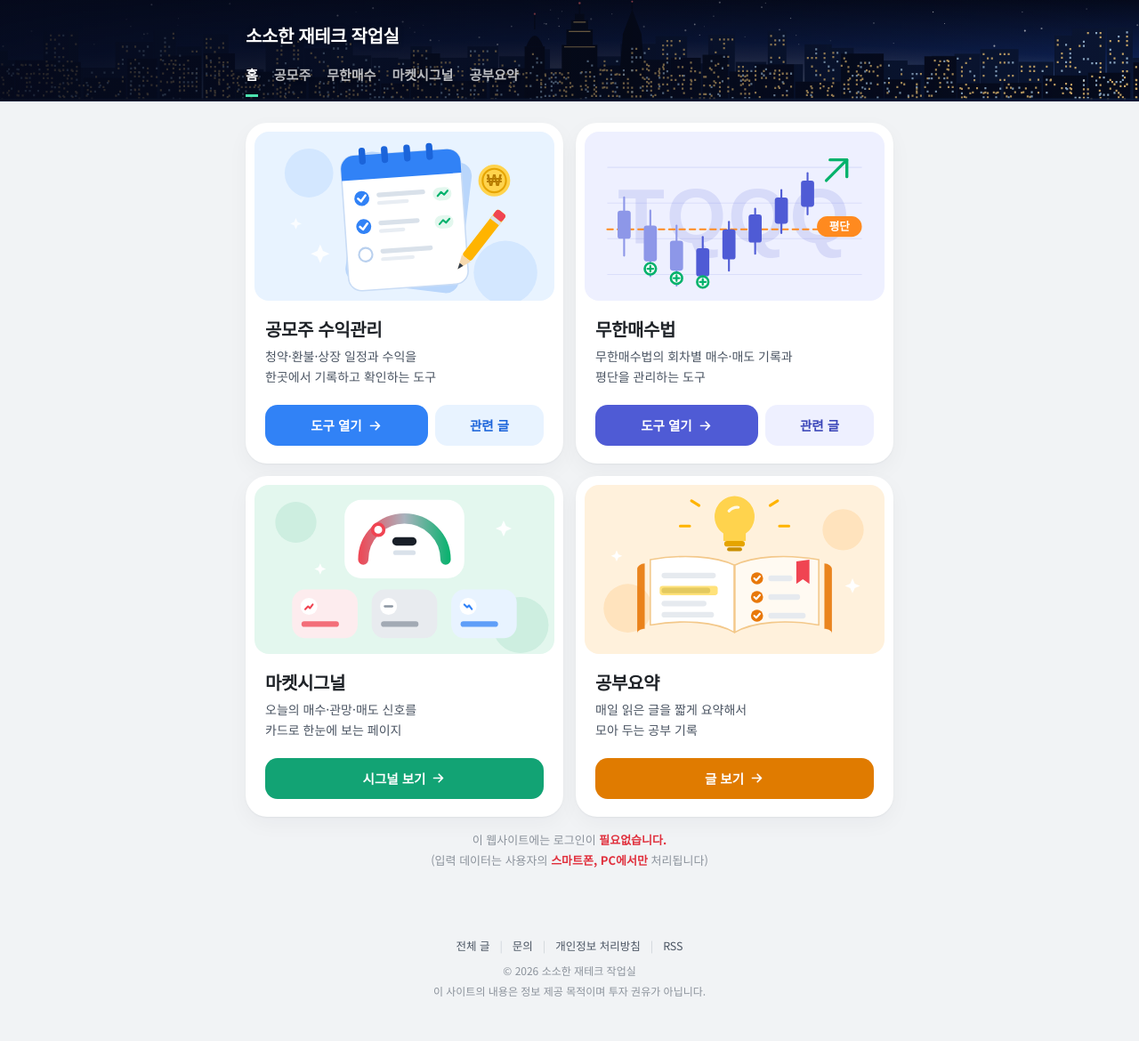
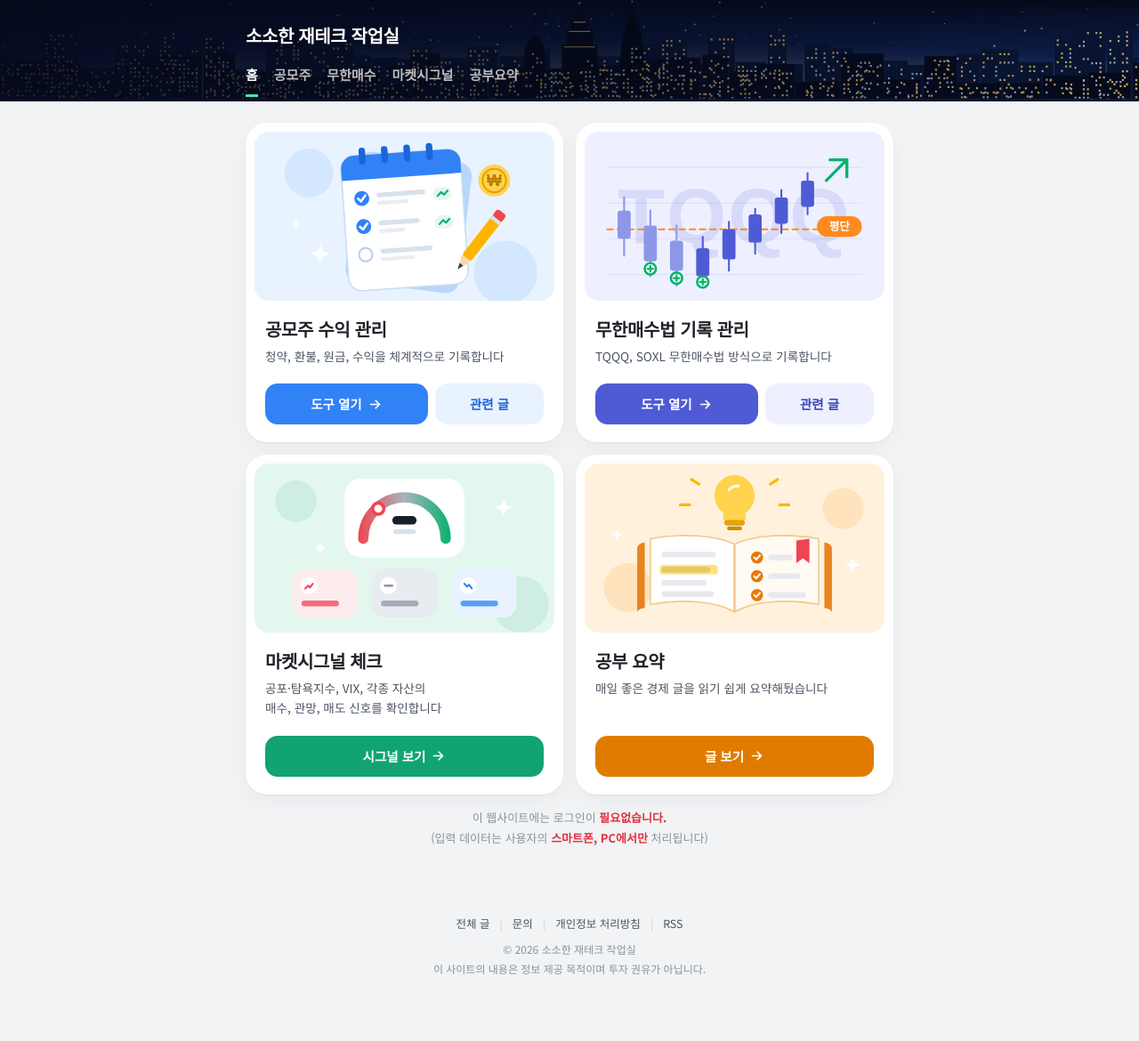
Before and after one commit to mzmzkgu/mzmzkgu.github.io, a Jekyll site: the page built from index.html, in a window 1280 px wide. Shown: the whole page at 89% size. Built offline with Jekyll 4.4.1, drawn with Linux system fonts in a browser that asks for light colours; after the commit the page ends 1145 px from its top, so only the background shows below that.

Commit message:
홈 카드 제목·설명 문구 변경, 설명은 한 줄로 맞춤
Co-Authored-By: Claude Sonnet 5.5 <noreply@anthropic.com>
Claude-Session: https://claude.ai/code/session_01HnZqqtAcJR4YGqc3LY19aj

```diff
--- a/assets/style.css
+++ b/assets/style.css
@@ -80,7 +80,7 @@ p { margin: 0 0 14px; }
   --hm-ac: #3182f6; --hm-ac-d: #1b64da; --hm-tint: #e8f3ff;
   background: var(--paper); border-radius: 24px; padding: 10px 10px 20px;
   box-shadow: 0 1px 2px rgba(25, 31, 40, .05), 0 8px 24px rgba(25, 31, 40, .04);
-  display: flex; flex-direction: column;
+  display: flex; flex-direction: column; container-type: inline-size;
 }
 .hm-infinity { --hm-ac: #4f5bd5; --hm-ac-d: #3a45b8; --hm-tint: #eef0ff; }
 .hm-market { --hm-ac: #12a374; --hm-ac-d: #0d7f5a; --hm-tint: #e3f7ee; }
@@ -92,7 +92,7 @@ p { margin: 0 0 14px; }
 .hm-art img { display: block; width: 100%; height: 100%; object-fit: contain; }
 .hm-body { padding: 18px 12px 0; display: flex; flex-direction: column; flex: 1; }
 .hm-name { font-size: 20px; font-weight: 800; letter-spacing: -.02em; line-height: 1.35; margin: 0; }
-.hm-desc { font-size: 14px; color: var(--sub); line-height: 1.65; margin: 6px 0 20px; flex: 1; }
+.hm-desc { font-size: min(14px, 3.7vw); font-size: min(14px, 4.05cqw); color: var(--sub); line-height: 1.65; margin: 6px 0 20px; flex: 1; white-space: nowrap; }
 .hm-actions { display: flex; gap: 8px; }
 .hm-open, .hm-posts {
   display: inline-flex; align-items: center; justify-content: center; gap: 6px;
--- a/index.html
+++ b/index.html
@@ -9,8 +9,8 @@ description: 소액 재테크를 관리하기 위한 공모주 수익관리, 무
   <article class="hm-card hm-ipo">
     <div class="hm-art"><img src="{{ '/assets/images/home/ipo-note.svg' | relative_url }}" alt="공모주 수익관리를 상징하는 노트 그림" width="320" height="180"></div>
     <div class="hm-body">
-      <h2 class="hm-name">공모주 수익관리</h2>
-      <p class="hm-desc">청약·환불·상장 일정과 수익을 한곳에서 기록하고 확인하는 도구</p>
+      <h2 class="hm-name">공모주 수익 관리</h2>
+      <p class="hm-desc">청약, 환불, 원금, 수익을 체계적으로 기록합니다</p>
       <div class="hm-actions">
         <a class="hm-open" href="{{ '/ipotracker/' | relative_url }}">도구 열기<svg viewBox="0 0 24 24" aria-hidden="true"><path d="M5 12h14M13 6l6 6-6 6"/></svg></a>
         <a class="hm-posts" href="{{ '/ipo/' | relative_url }}">관련 글</a>
@@ -21,8 +21,8 @@ description: 소액 재테크를 관리하기 위한 공모주 수익관리, 무
   <article class="hm-card hm-infinity">
     <div class="hm-art"><img src="{{ '/assets/images/home/infinity-chart.svg' | relative_url }}" alt="무한매수법을 상징하는 TQQQ 차트 그림" width="320" height="180"></div>
     <div class="hm-body">
-      <h2 class="hm-name">무한매수법</h2>
-      <p class="hm-desc">무한매수법의 회차별 매수·매도 기록과<br>평단을 관리하는 도구</p>
+      <h2 class="hm-name">무한매수법 기록 관리</h2>
+      <p class="hm-desc">TQQQ, SOXL 무한매수법 방식으로 기록합니다</p>
       <div class="hm-actions">
         <a class="hm-open" href="{{ '/infinityBuy/' | relative_url }}">도구 열기<svg viewBox="0 0 24 24" aria-hidden="true"><path d="M5 12h14M13 6l6 6-6 6"/></svg></a>
         <a class="hm-posts" href="{{ '/infinity/' | relative_url }}">관련 글</a>
@@ -32,8 +32,8 @@ description: 소액 재테크를 관리하기 위한 공모주 수익관리, 무
   <article class="hm-card hm-market">
     <div class="hm-art"><img src="{{ '/assets/images/home/market-signal.svg' | relative_url }}" alt="마켓시그널을 상징하는 게이지와 신호 카드 그림" width="320" height="180"></div>
     <div class="hm-body">
-      <h2 class="hm-name">마켓시그널</h2>
-      <p class="hm-desc">오늘의 매수·관망·매도 신호를<br>카드로 한눈에 보는 페이지</p>
+      <h2 class="hm-name">마켓시그널 체크</h2>
+      <p class="hm-desc">공포·탐욕지수, VIX, 각종 자산의<br>매수, 관망, 매도 신호를 확인합니다</p>
       <div class="hm-actions">
         <a class="hm-open" href="{{ '/market/' | relative_url }}">시그널 보기<svg viewBox="0 0 24 24" aria-hidden="true"><path d="M5 12h14M13 6l6 6-6 6"/></svg></a>
       </div>
@@ -43,8 +43,8 @@ description: 소액 재테크를 관리하기 위한 공모주 수익관리, 무
   <article class="hm-card hm-study">
     <div class="hm-art"><img src="{{ '/assets/images/home/study-book.svg' | relative_url }}" alt="공부요약을 상징하는 펼친 책과 전구 그림" width="320" height="180"></div>
     <div class="hm-body">
-      <h2 class="hm-name">공부요약</h2>
-      <p class="hm-desc">매일 읽은 글을 짧게 요약해서<br>모아 두는 공부 기록</p>
+      <h2 class="hm-name">공부 요약</h2>
+      <p class="hm-desc">매일 좋은 경제 글을 읽기 쉽게 요약해뒀습니다</p>
       <div class="hm-actions">
         <a class="hm-open" href="{{ '/study/' | relative_url }}">글 보기<svg viewBox="0 0 24 24" aria-hidden="true"><path d="M5 12h14M13 6l6 6-6 6"/></svg></a>
       </div>
```
